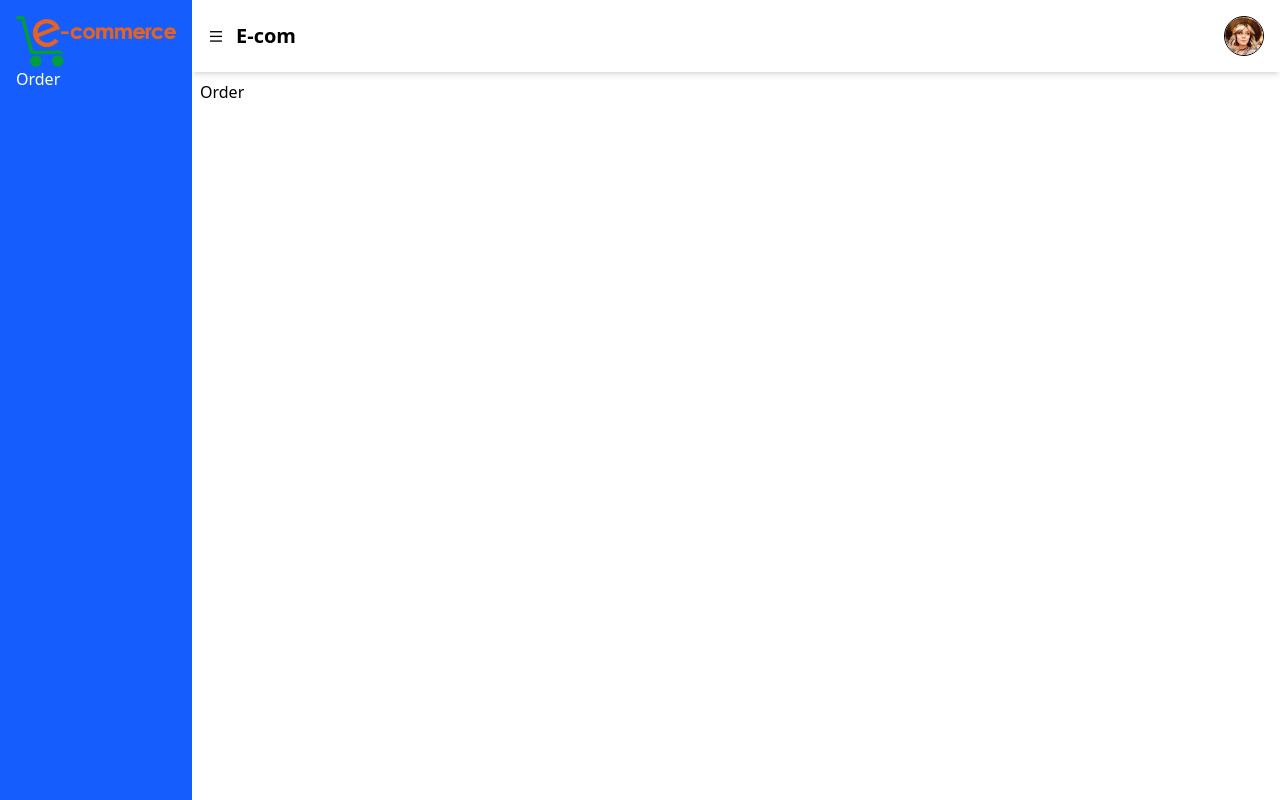
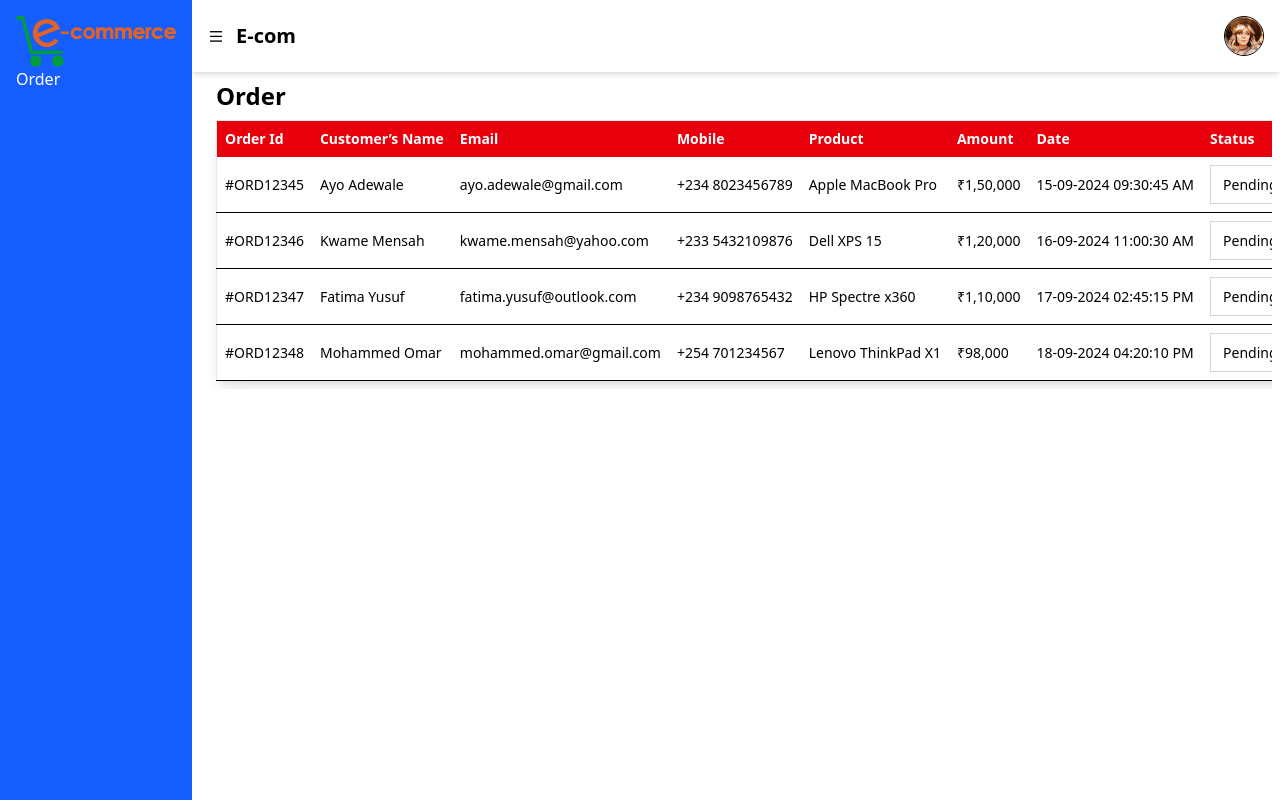
Before and after one commit to hameedgul12345/E-Commerce_Admin_Panel, a React (Vite) app: page /order in a window 1280 px wide. Built offline with nearby package versions, Linux system fonts and the light colour scheme.

Commit message:
Order Updated

```diff
--- a/src/Components/Order.jsx
+++ b/src/Components/Order.jsx
@@ -1,12 +1,96 @@
-import React from 'react'
-import Layout from './Layout'
+import React, { useState } from "react";
+import Layout from "./Layout";
 
 function Order() {
+  const [orders, setOrders] = useState([
+    {
+      id: "#ORD12345",
+      name: "Ayo Adewale",
+      email: "ayo.adewale@gmail.com",
+      mobile: "+234 8023456789",
+      product: "Apple MacBook Pro",
+      amount: "₹1,50,000",
+      date: "15-09-2024 09:30:45 AM",
+      status: "Pending",
+    },
+    {
+      id: "#ORD12346",
+      name: "Kwame Mensah",
+      email: "kwame.mensah@yahoo.com",
+      mobile: "+233 5432109876",
+      product: "Dell XPS 15",
+      amount: "₹1,20,000",
+      date: "16-09-2024 11:00:30 AM",
+      status: "Completed",
+    },
+    {
+      id: "#ORD12347",
+      name: "Fatima Yusuf",
+      email: "fatima.yusuf@outlook.com",
+      mobile: "+234 9098765432",
+      product: "HP Spectre x360",
+      amount: "₹1,10,000",
+      date: "17-09-2024 02:45:15 PM",
+      status: "Cancelled",
+    },
+    {
+      id: "#ORD12348",
+      name: "Mohammed Omar",
+      email: "mohammed.omar@gmail.com",
+      mobile: "+254 701234567",
+      product: "Lenovo ThinkPad X1",
+      amount: "₹98,000",
+      date: "18-09-2024 04:20:10 PM",
+      status: "Pending",
+    },
+  ]);
+
   return (
-   <Layout>
-    <h1>Order</h1>
-   </Layout>
-  )
+    <Layout>
+        <h1 className="px-4 font-semibold text-2xl">Order</h1>
+      <div className="max-w-full overflow-x-auto py-2 px-4">
+        <table className="table-auto w-full border border-gray-200 shadow-lg">
+          {/* Table Head */}
+          <thead>
+            <tr className="bg-red-600 text-white text-left text-sm">
+              <th className="p-2 whitespace-nowrap">Order Id</th>
+              <th className="p-2 whitespace-nowrap">Customer’s Name</th>
+              <th className="p-2 whitespace-nowrap">Email</th>
+              <th className="p-2 whitespace-nowrap">Mobile</th>
+              <th className="p-2 whitespace-nowrap">Product</th>
+              <th className="p-2 whitespace-nowrap">Amount</th>
+              <th className="p-2 whitespace-nowrap">Date</th>
+              <th className="p-2 whitespace-nowrap">Status</th>
+            </tr>
+          </thead>
+
+          {/* Table Body */}
+          <tbody className="bg-white text-sm">
+            {orders.map((order, index) => (
+              <tr key={index} className="border-b hover:bg-gray-100">
+                <td className="p-2 whitespace-nowrap">{order.id}</td>
+                <td className="p-2 whitespace-nowrap">{order.name}</td>
+                <td className="p-2 whitespace-nowrap">{order.email}</td>
+                <td className="p-2 whitespace-nowrap">{order.mobile}</td>
+                <td className="p-2 whitespace-nowrap">{order.product}</td>
+                <td className="p-2 whitespace-nowrap">{order.amount}</td>
+                <td className="p-2 whitespace-nowrap">{order.date}</td>
+                <td className="p-2 whitespace-nowrap">
+                 <select className="border p-2 border-gray-300" name="" id="">
+                    <option value="">Pending</option>
+                    <option value="">Proccessing</option>
+                    <option value="">Dispatched</option>
+                    <option value="">Return</option>
+
+                 </select>
+                </td>
+              </tr>
+            ))}
+          </tbody>
+        </table>
+      </div>
+    </Layout>
+  );
 }
 
-export default Order
+export default Order;
```
